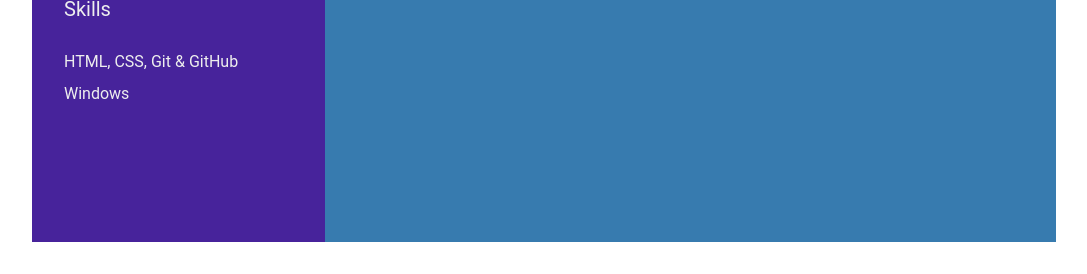
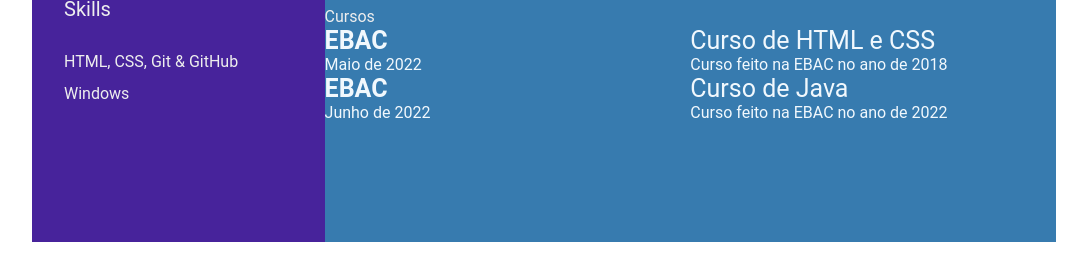
Before and after one commit to luciano-da-cruz-jr/Jornada-Dev-Curriculo, a plain HTML site: page index.html in a window 1280 px wide. Shown: the part 590-864 px from the top of the page, without its empty margins (96-1183 px from the left). Drawn offline with Linux system fonts and the light colour scheme.

Commit message:
feat-add-courses (#6)

```diff
--- a/index.html
+++ b/index.html
@@ -101,6 +101,31 @@
                     </div>
                 </div>
             </section>
+            <section class="awards gap">
+                <div class="right-title">Cursos</div>
+                <div class="awards-contents">
+                    <div class="awards-left">
+                        <p class="awards-company-name">EBAC</p>
+                        <p class="awrads-time-period">Maio de 2022</p>
+                    </div>
+                    <div class="awards-right">
+                        <p class="awards-name">Curso de HTML e CSS</p>
+                        <p class="awars-desc">
+                            Curso feito na EBAC no ano de 2018
+                        </p>
+                    </div>
+                    <div class="awards-left">
+                        <p class="awards-company-name">EBAC</p>
+                        <p class="awrads-time-period">Junho de 2022</p>
+                    </div>
+                    <div class="awards-right">
+                        <p class="awards-name">Curso de Java</p>
+                        <p class="awars-desc">
+                            Curso feito na EBAC no ano de 2022
+                        </p>
+                    </div>
+                </div>
+            </section>
         </section>
     </main>
 </body>
```
